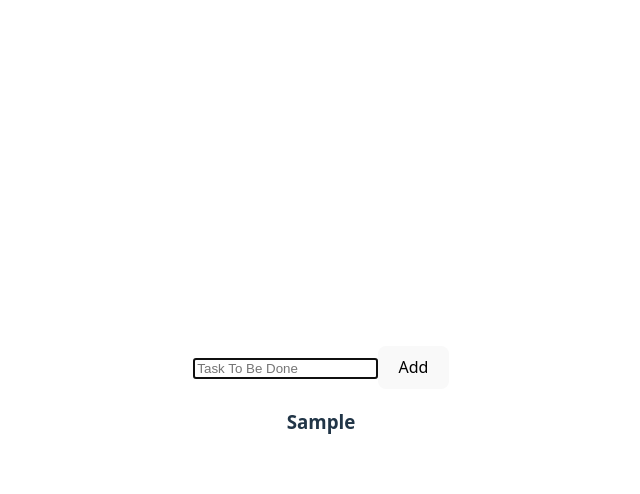
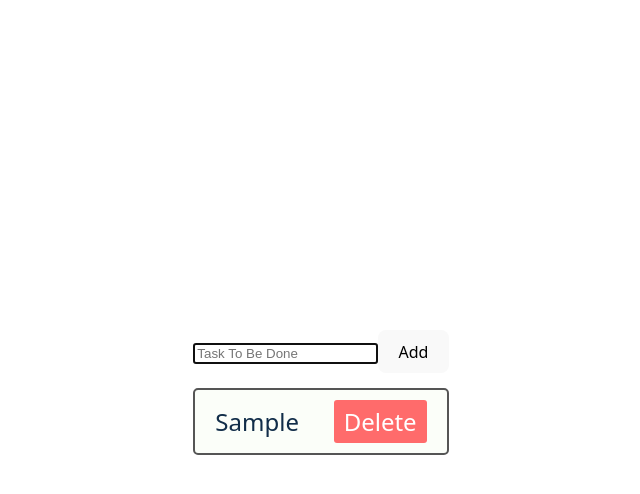
Before and after one commit to sanek2383/CRM-System, a React (Vite) app: page / in a window 1280 px wide. Both pictures are taken after typing "Sample" into the empty fields and a click on the button "Add". Shown: the top 494 px of the page, without its empty margins (319-959 px from the left). Built offline with nearby package versions, Linux system fonts and the light colour scheme.

Commit message:
add delete

```diff
--- a/src/App.tsx
+++ b/src/App.tsx
@@ -10,17 +10,21 @@ function App() {
 
   const addTodoHandler = (text: string) => {
     const newTodo: TodoItem = {
-      id: Date.now(),
+      id: new Date().toISOString(),
       text,
     }
     setTodo([...todo, newTodo])
+  }
+
+  const deleteTodoHandler = (id: string) => {
+    setTodo(todo.filter((item => item.id !==id)))
   }
 
   return (
     <>
       {/* <Todo /> */}
       <FormTodo addTodo={addTodoHandler} />
-      <ListTodo todo={todo} />
+      <ListTodo todo={todo} deleteTodo={deleteTodoHandler} />
     </>
   )
 }
--- a/src/assets/models/todo.ts
+++ b/src/assets/models/todo.ts
@@ -1,14 +1,16 @@
 export interface TodoItem {
-  id: number
+  id: string
   text: string
 }
 
 export interface TodoProps {
   todo: TodoItem
+  onDelete?: () => void
 }
 
 export interface ListTodoProps {
   todo: TodoItem[]
+  deleteTodo?: (id: string) => void
 }
 
 export interface FormTodoProps {
--- a/src/components/FormTodo.css
+++ b/src/components/FormTodo.css
@@ -0,0 +1,31 @@
+form {
+    display: flex;
+    align-items: center;
+    justify-content: center;
+    margin-bottom: 30px;
+  }
+
+  input {
+    width: 45%;
+    height: 30px;
+    font-size: 1.3rem;
+  }
+
+  button {
+    margin-left: 20px;
+    height: 50px;
+    cursor: pointer;
+    background-color: beige;
+    font-size: 1.5rem;
+  }
+
+  button:hover {
+    background-color: rgb(240, 240, 155);
+  }
+
+  input,
+  button {
+    padding: 10px 15px;
+    border: none;
+    border-radius: 5px;
+  }
--- a/src/components/FormTodo.tsx
+++ b/src/components/FormTodo.tsx
@@ -1,5 +1,6 @@
 import { useState, useRef } from "react"
 import { FormTodoProps } from "../assets/models/todo"
+// import styles from './FormTodo.css'
 
 const FormTodo: React.FC<FormTodoProps> = ({ addTodo }) => {
   const [text, setText] = useState("")
@@ -16,6 +17,11 @@ const FormTodo: React.FC<FormTodoProps> = ({ addTodo }) => {
       inputRef.current?.focus()
       return
     }
+    if (enteredText.length > 64) {
+      console.error("The text must be shorter than 64 characters.")
+      inputRef.current?.focus()
+      return
+    }
     addTodo(enteredText)
     setText("")
     inputRef.current?.focus()
@@ -27,6 +33,7 @@ const FormTodo: React.FC<FormTodoProps> = ({ addTodo }) => {
         placeholder="Task To Be Done"
         required
         minLength={3}
+        maxLength={64}
         value={text}
         onChange={(e) => setText(e.target.value)}
         ref={inputRef}
--- a/src/components/ListTodo.tsx
+++ b/src/components/ListTodo.tsx
@@ -1,13 +1,19 @@
 import Todo from "./Todo"
 import { ListTodoProps } from "../assets/models/todo"
 
-const ListTodo: React.FC<ListTodoProps> = ({ todo }) => {
-  return todo.map((todo) => (
-    <Todo
-      key={todo.id}
-      todo={todo}
-    />
-  ))
+const ListTodo: React.FC<ListTodoProps> = ({ todo, deleteTodo }) => {
+  return (
+    <div>
+      {!todo.length && <h2>Todo list is empty</h2>}
+      {todo.map((item) => (
+        <Todo
+          key={item.id}
+          todo={item}
+          onDelete={() => deleteTodo && deleteTodo(item.id)}
+        />
+      ))}
+    </div>
+  )
 }
 
 export default ListTodo
--- a/src/components/Todo.module.css
+++ b/src/components/Todo.module.css
@@ -0,0 +1,31 @@
+.todo {
+  display: flex;
+  align-items: center;
+  padding: 10px 20px;
+  margin: 15px 0;
+  font-size: 1.5rem;
+  border-radius: 5px;
+  border: 2px solid #555;
+  color: #112d49;
+  background-color: #fbfef9;
+  user-select: none;
+}
+
+.todoText {
+  width: 100%;
+  text-align: left;
+}
+
+
+.deleteButton {
+  background-color: #ff6b6b;
+  color: white;
+  border: none;
+  padding: 5px 10px;
+  border-radius: 3px;
+  cursor: pointer;
+}
+
+.deleteButton:hover {
+  background-color: #ff5252;
+}
--- a/src/components/Todo.tsx
+++ b/src/components/Todo.tsx
@@ -1,12 +1,21 @@
 // import React from "react"
 import { TodoProps } from "../assets/models/todo"
+import styles from "./Todo.module.css"
 
-
-
-const Todo: React.FC<TodoProps> = ({todo}) => {
-
-    return <h3>{todo.text}</h3>
-
+const Todo: React.FC<TodoProps> = ({ todo, onDelete }) => {
+  return (
+    <div className={styles.todo}>
+      <div className={styles.todoText}>{todo.text}</div>
+      {onDelete && (
+        <button
+          className={styles.deleteButton}
+          onClick={onDelete}
+        >
+          Delete
+        </button>
+      )}
+    </div>
+  )
 }
 
 export default Todo
```
